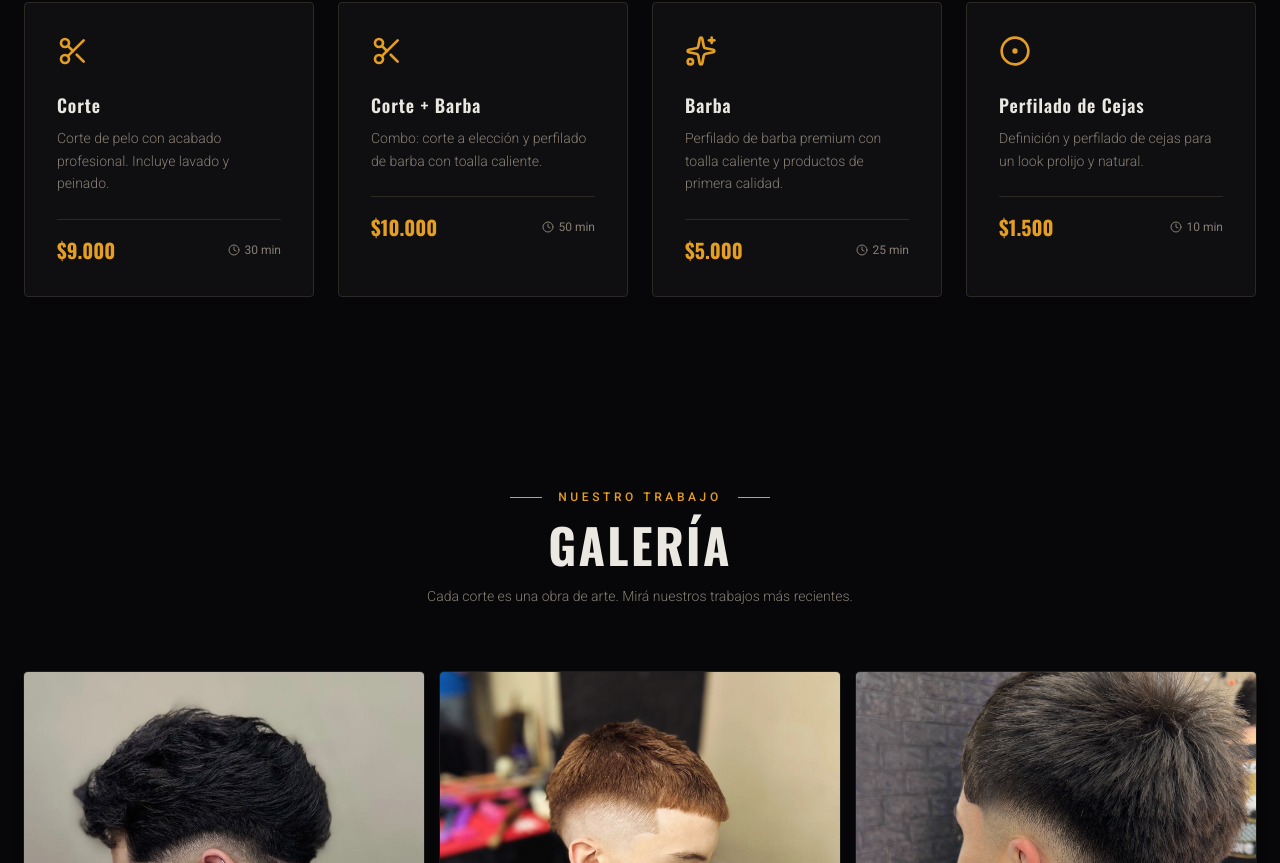
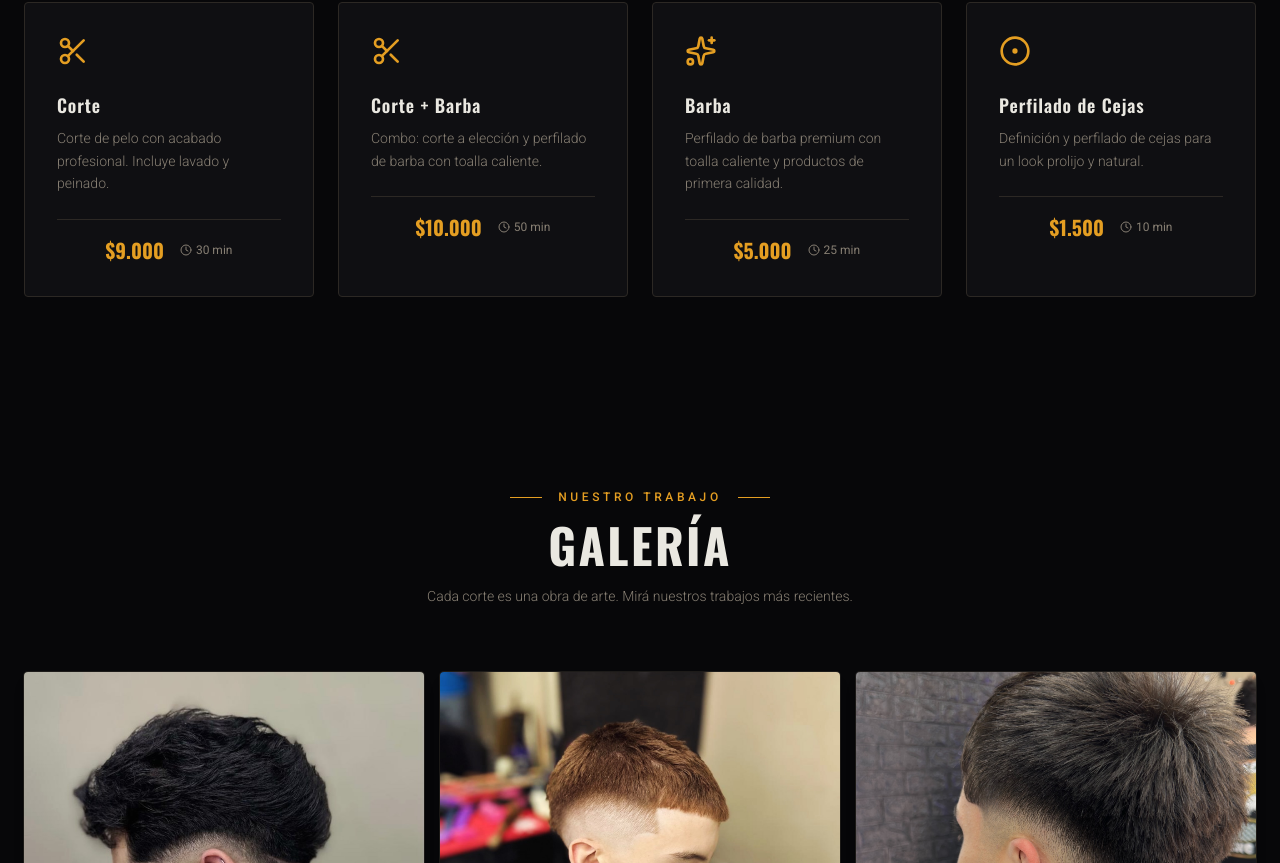
Before and after one commit to Agustin-Gomez-a/AmsterdamBarbershop, a Next.js app: page / in a window 1280 px wide. Shown: the part 1077-1940 px from the top of the page. Built offline with nearby package versions, Linux system fonts and the light colour scheme.

Commit message:
agregando cambios

```diff
--- a/components/gallery.tsx
+++ b/components/gallery.tsx
@@ -3,6 +3,7 @@ import { useState } from "react"
 import Image, { type StaticImageData } from "next/image"
 import img5Copa6 from "@/components/img/5 copa6.jpg"
 import img5Copa7 from "@/components/img/5 copa7.jpg"
+import imgGallery4 from "@/public/images/gallery-4.jpg"
 import {
   Dialog,
   DialogContent,
@@ -27,7 +28,7 @@ const galleryImages: GalleryItem[] = [
     alt: "Degradado limpio con línea definida",
   },
   {
-    src: "/images/gallery-4.jpg",
+    src: imgGallery4,
     alt: "Estilo moderno con acabado profesional",
   },
   {
--- a/components/services.tsx
+++ b/components/services.tsx
@@ -70,7 +70,7 @@ export function Services() {
               <p className="mb-6 font-sans text-sm font-light leading-relaxed text-muted-foreground">
                 {service.description}
               </p>
-              <div className="flex items-center justify-between border-t border-border pt-4">
+              <div className="flex items-center justify-center gap-4 border-t border-border pt-4">
                 <span className="font-serif text-xl font-bold text-primary">
                   {service.price}
                 </span>
```
Also changed, not shown: 1 other file (tests, documents, lock files or other folders).
